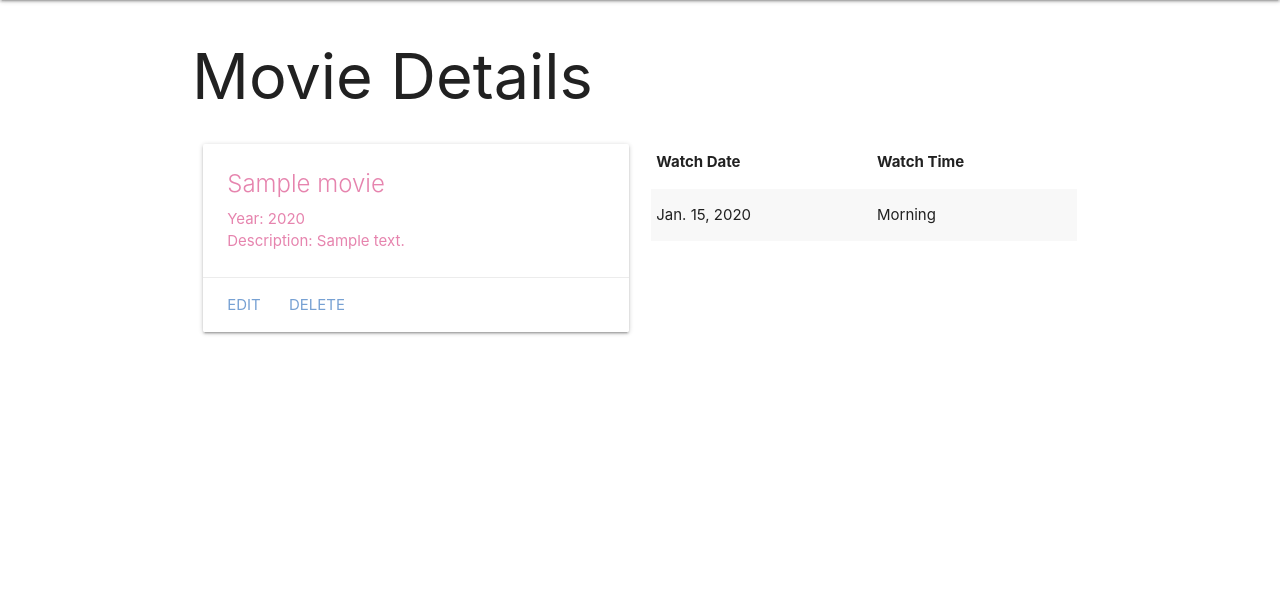
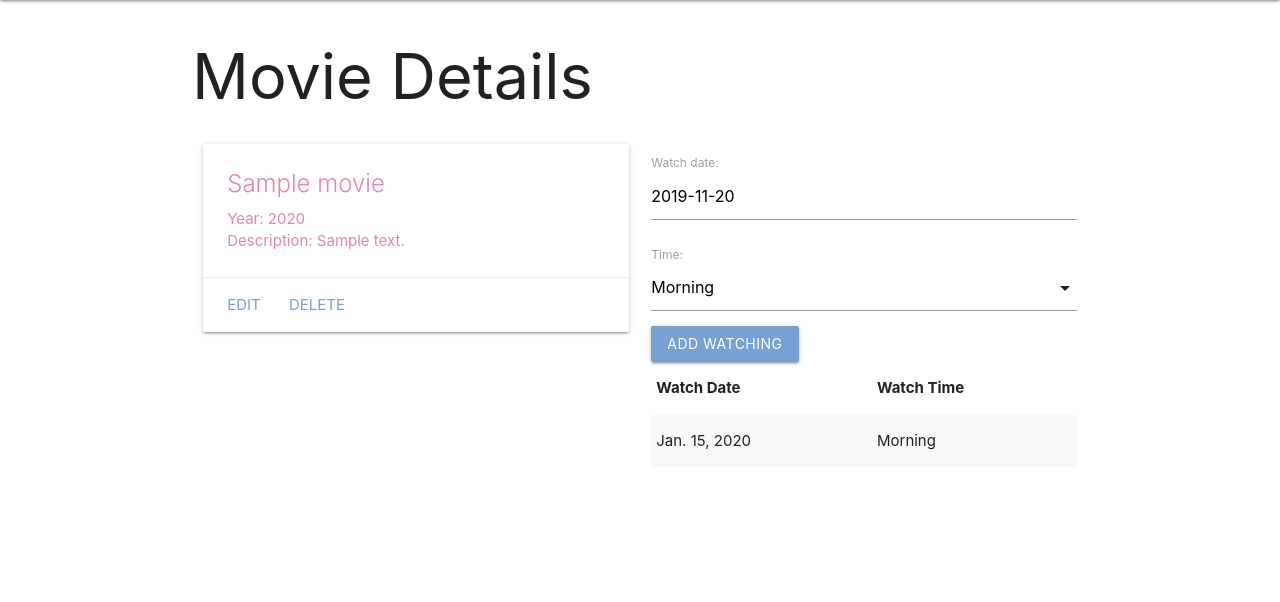
Before and after one commit to emgrebe/Movie-Collector, a Django app: page /movies/1/ in a window 1280 px wide. Shown: the part 64-666 px from the top of the page. Run offline with Django 3.2, Linux system fonts and the light colour scheme; tables that the repository leaves empty hold one stand-in row (values such as "Sample post").

Commit message:
watching form created, now you can add watch date and time of day

```diff
--- /dev/null
+++ b/main_app/forms.py
@@ -0,0 +1,7 @@
+from django.forms import ModelForm
+from .models import Watching
+
+class WatchingForm(ModelForm):
+  class Meta:
+    model = Watching
+    fields = ['date', 'time']
--- a/main_app/models.py
+++ b/main_app/models.py
@@ -30,3 +30,6 @@ class Watching(models.Model):
 
   def __str__(self):
     return f"{self.get_time_display()} on {self.date}"
+
+  class Meta:
+    ordering = ['-date']
--- a/main_app/static/css/style.css
+++ b/main_app/static/css/style.css
@@ -32,3 +32,11 @@ input.btn:hover {
 .card .card-action a:not(.btn):not(.btn-large):not(.btn-small):not(.btn-large):not(.btn-floating) {
   color: #77a1d3;
 }
+
+div.datepicker-date-display, .datepicker-table td.is-selected {
+  background: #79cbca;
+}
+
+.btn-flat{
+  color: #79cbca;
+}
--- a/main_app/templates/base.html
+++ b/main_app/templates/base.html
@@ -9,6 +9,7 @@
   <title>Movie Collector</title>
   <link rel="stylesheet" href="https://cdnjs.cloudflare.com/ajax/libs/materialize/1.0.0/css/materialize.min.css">
   <link rel="stylesheet" type="text/css" href="{% static 'css/style.css' %}">
+  <script src="https://cdnjs.cloudflare.com/ajax/libs/materialize/1.0.0/js/materialize.min.js"></script>
 </head>
 <body>
   <header class="navbar-fixed">
--- a/main_app/templates/movies/detail.html
+++ b/main_app/templates/movies/detail.html
@@ -18,6 +18,11 @@
     </div>
   </div>
   <div class="col s6">
+    <form action="{% url 'add_watching' movie.id %}" method="post">
+      {% csrf_token %}
+      {{ watching_form.as_p }}
+      <input type="submit" class="btn" value="Add Watching">
+    </form>
     <table class="striped">
       <thead>
         <tr><th>Watch Date</th><th>Watch Time</th></tr>
@@ -33,5 +38,18 @@
     </table>
   </div>
 </div>
+<script>
+  //Sets up the Calendar for the Watch Date
+  const dateEl = document.getElementById('id_date')
+  M.Datepicker.init(dateEl, {
+    format: 'yyyy-mm-dd',
+    defaultDate: new Date(),
+    setDefaultDate: true,
+    autoClose: true
+  })
 
+  //Initialized select option for Watch Time
+  const selectEl = document.getElementById('id_time')
+  M.FormSelect.init(selectEl)
+</script>
 {% endblock %}
--- a/main_app/urls.py
+++ b/main_app/urls.py
@@ -7,6 +7,7 @@ urlpatterns = [
   path('movies/', views.movies_index, name='index'),
   path('movies/<int:movie_id>/', views.movies_detail, name='detail'),
   path('movies/create/', views.MovieCreate.as_view(), name='movies_create'),
-  path('movies/<int:pk>/update/', views.MovieUpdate.as_view(), name="movies_update"),
-  path('movies/<int:pk>/delete/', views.MovieDelete.as_view(), name="movies_delete"),
+  path('movies/<int:pk>/update/', views.MovieUpdate.as_view(), name='movies_update'),
+  path('movies/<int:pk>/delete/', views.MovieDelete.as_view(), name='movies_delete'),
+  path('movies/<int:movie_id>/add_watching/', views.add_watching, name='add_watching'),
 ]
--- a/main_app/views.py
+++ b/main_app/views.py
@@ -1,6 +1,7 @@
-from django.shortcuts import render
+from django.shortcuts import render, redirect
 from django.views.generic.edit import CreateView, UpdateView, DeleteView
 from .models import Movie
+from .forms import WatchingForm
 
 class MovieCreate(CreateView):
   model = Movie
@@ -26,4 +27,15 @@ def movies_index(request):
 
 def movies_detail(request, movie_id):
   movie = Movie.objects.get(id=movie_id)
-  return render(request, 'movies/detail.html', { 'movie': movie })
+  watching_form = WatchingForm()
+  return render(request, 'movies/detail.html', {
+    'movie': movie, 'watching_form': watching_form
+  })
+
+def add_watching(request, movie_id):
+  form = WatchingForm(request.POST)
+  if form.is_valid():
+    new_watching = form.save(commit=False)
+    new_watching.movie_id = movie_id
+    new_watching.save()
+  return redirect('detail', movie_id=movie_id)
```
Also changed, not shown: README.md.
